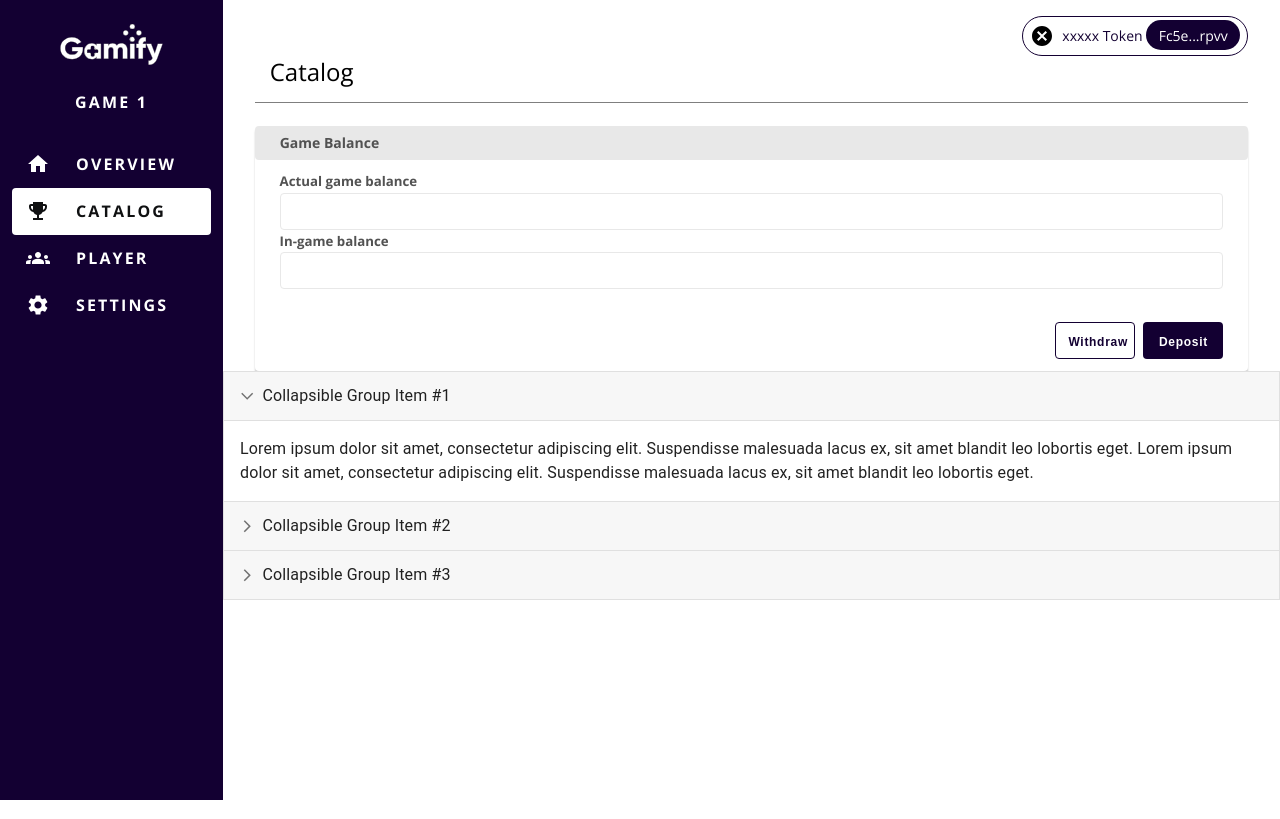
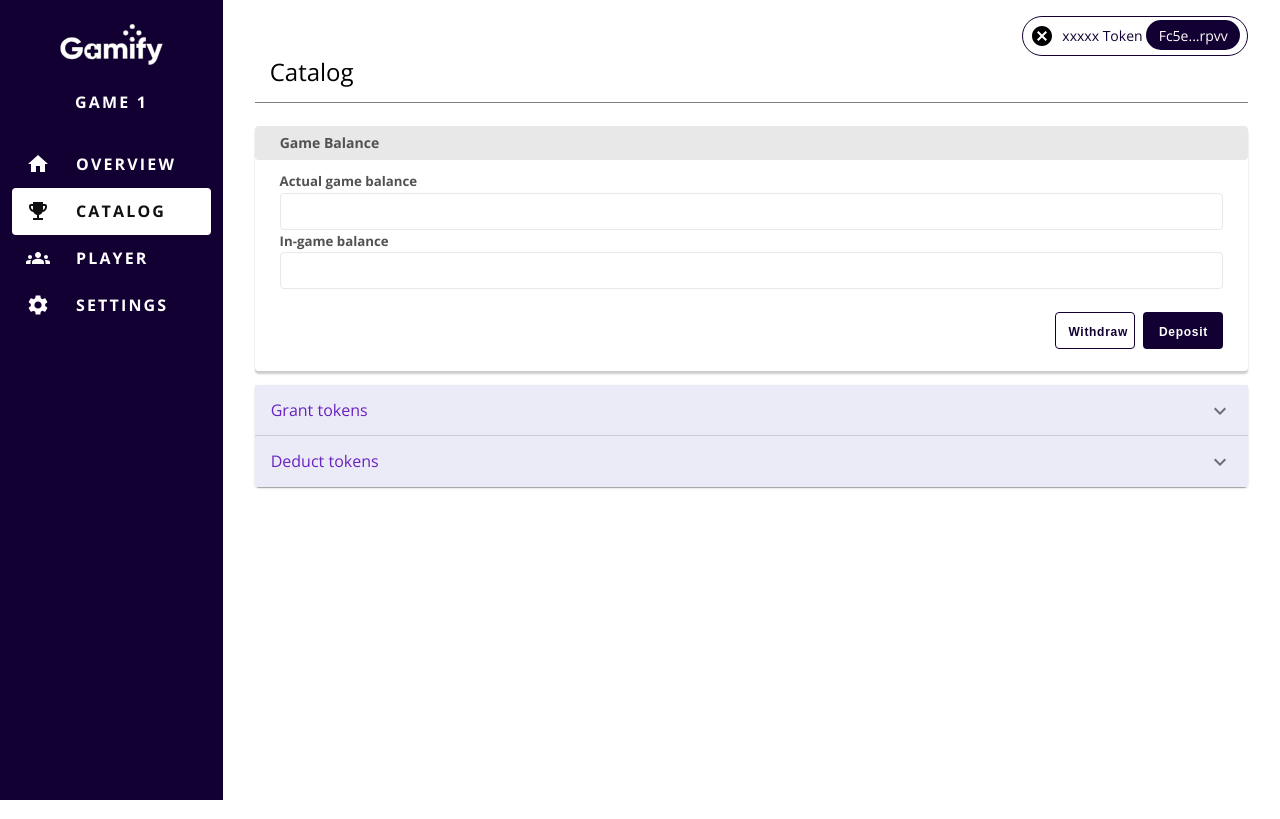
Before and after one commit to Sotatek-NguyenNguyen/gaming-adminpage, a Next.js app: page /catalog in a window 1280 px wide. Built offline with nearby package versions, Linux system fonts and the light colour scheme.

Commit message:
feat: temp accordion done

```diff
--- a/components/UI/Accordion.js
+++ b/components/UI/Accordion.js
@@ -1,93 +1,87 @@
-import * as React from 'react';
-import { styled } from '@mui/material/styles';
-import ArrowForwardIosSharpIcon from '@mui/icons-material/ArrowForwardIosSharp';
-import MuiAccordion from '@mui/material/Accordion';
-import MuiAccordionSummary from '@mui/material/AccordionSummary';
-import MuiAccordionDetails from '@mui/material/AccordionDetails';
-import Typography from '@mui/material/Typography';
+import * as React from "react";
+import Accordion from "@mui/material/Accordion";
+import AccordionSummary from "@mui/material/AccordionSummary";
+import AccordionDetails from "@mui/material/AccordionDetails";
+import Typography from "@mui/material/Typography";
+import ExpandMoreIcon from "@mui/icons-material/ExpandMore";
+import Input from "./Input.js";
+import Button from "./Button.js";
 
-const Accordion = styled((props) => (
-  <MuiAccordion disableGutters elevation={0} square {...props} />
-))(({ theme }) => ({
-  border: `1px solid ${theme.palette.divider}`,
-  '&:not(:last-child)': {
-    borderBottom: 0,
-  },
-  '&:before': {
-    display: 'none',
-  },
-}));
+export default function SimpleAccordion() {
+  return (
+    <div className="accordion-list">
+      <Accordion>
+        <AccordionSummary
+          sx={{ background: "#EBEAF7", color: "#6823BF" }}
+          expandIcon={<ExpandMoreIcon />}
+          aria-controls="panel1a-content"
+          id="panel1a-header"
+        >
+          <Typography variant="h7">Grant tokens</Typography>
+        </AccordionSummary>
 
-const AccordionSummary = styled((props) => (
-  <MuiAccordionSummary
-    expandIcon={<ArrowForwardIosSharpIcon sx={{ fontSize: '0.9rem' }} />}
-    {...props}
-  />
-))(({ theme }) => ({
-  backgroundColor:
-    theme.palette.mode === 'dark'
-      ? 'rgba(255, 255, 255, .05)'
-      : 'rgba(0, 0, 0, .03)',
-  flexDirection: 'row-reverse',
-  '& .MuiAccordionSummary-expandIconWrapper.Mui-expanded': {
-    transform: 'rotate(90deg)',
-  },
-  '& .MuiAccordionSummary-content': {
-    marginLeft: theme.spacing(1),
-  },
-}));
+        <AccordionDetails>
+          <form>
+            <label htmlFor="token-amount">
+              <h5>Enter Token amount: * </h5>
+            </label>
+            <Input placeholder="Token Amount" type="text" id="token-amount" />
 
-const AccordionDetails = styled(MuiAccordionDetails)(({ theme }) => ({
-  padding: theme.spacing(2),
-  borderTop: '1px solid rgba(0, 0, 0, .125)',
-}));
+            <label htmlFor="wallet-address">
+              <h5>Destination Wallet address: *</h5>
+            </label>
+            <Input
+              placeholder="Player’s wallet address"
+              type="text"
+              id="wallet-address"
+            />
 
-export default function CustomizedAccordions() {
-  const [expanded, setExpanded] = React.useState('panel1');
+            <label htmlFor="transition-note">
+              <h5>Transation Note: *</h5>
+            </label>
+            <Input type="text" id="wallet-address" />
 
-  const handleChange = (panel) => (event, newExpanded) => {
-    setExpanded(newExpanded ? panel : false);
-  };
+            <div className="form-actions">
+              <Button className="btn-main">Grant</Button>
+            </div>
+          </form>
+        </AccordionDetails>
+      </Accordion>
 
-  return (
-    <div>
-      <Accordion expanded={expanded === 'panel1'} onChange={handleChange('panel1')}>
-        <AccordionSummary aria-controls="panel1d-content" id="panel1d-header">
-          <Typography>Collapsible Group Item #1</Typography>
+      <Accordion>
+        <AccordionSummary
+          sx={{ background: "#EBEAF7", color: "#6823BF" }}
+          expandIcon={<ExpandMoreIcon />}
+          aria-controls="panel2a-content"
+          id="panel2a-header"
+        >
+          <Typography variant="h7">Deduct tokens</Typography>
         </AccordionSummary>
         <AccordionDetails>
-          <Typography>
-            Lorem ipsum dolor sit amet, consectetur adipiscing elit. Suspendisse
-            malesuada lacus ex, sit amet blandit leo lobortis eget. Lorem ipsum dolor
-            sit amet, consectetur adipiscing elit. Suspendisse malesuada lacus ex,
-            sit amet blandit leo lobortis eget.
-          </Typography>
-        </AccordionDetails>
-      </Accordion>
-      <Accordion expanded={expanded === 'panel2'} onChange={handleChange('panel2')}>
-        <AccordionSummary aria-controls="panel2d-content" id="panel2d-header">
-          <Typography>Collapsible Group Item #2</Typography>
-        </AccordionSummary>
-        <AccordionDetails>
-          <Typography>
-            Lorem ipsum dolor sit amet, consectetur adipiscing elit. Suspendisse
-            malesuada lacus ex, sit amet blandit leo lobortis eget. Lorem ipsum dolor
-            sit amet, consectetur adipiscing elit. Suspendisse malesuada lacus ex,
-            sit amet blandit leo lobortis eget.
-          </Typography>
-        </AccordionDetails>
-      </Accordion>
-      <Accordion expanded={expanded === 'panel3'} onChange={handleChange('panel3')}>
-        <AccordionSummary aria-controls="panel3d-content" id="panel3d-header">
-          <Typography>Collapsible Group Item #3</Typography>
-        </AccordionSummary>
-        <AccordionDetails>
-          <Typography>
-            Lorem ipsum dolor sit amet, consectetur adipiscing elit. Suspendisse
-            malesuada lacus ex, sit amet blandit leo lobortis eget. Lorem ipsum dolor
-            sit amet, consectetur adipiscing elit. Suspendisse malesuada lacus ex,
-            sit amet blandit leo lobortis eget.
-          </Typography>
+          <form>
+            <label htmlFor="token-amount">
+              <h5>Enter Token amount: * </h5>
+            </label>
+            <Input placeholder="Token Amount" type="text" id="token-amount" />
+
+            <label htmlFor="wallet-address">
+              <h5>Originate Player’s wallet address: *</h5>
+            </label>
+            <Input
+              placeholder="Player’s wallet address"
+              type="text"
+              id="wallet-address"
+            />
+
+            <label htmlFor="transition-note">
+              <h5>Transation Note: *</h5>
+            </label>
+            <Input type="text" id="wallet-address" />
+
+            <div className="form-actions">
+              <Button className="btn-main">Deduct</Button>
+            </div>
+          </form>
         </AccordionDetails>
       </Accordion>
     </div>
--- a/pages/catalog/index.js
+++ b/pages/catalog/index.js
@@ -2,7 +2,7 @@ import React from "react";
 import Layout from "../../components/Layouts/Layout";
 import Input from "../../components/UI/Input.js";
 import Button from "../../components/UI/Button.js";
-import CustomizedAccordions from "../../components/UI/Accordion";
+import SimpleAccordion from "../../components/UI/Accordion";
 
 function CatalogPage() {
   return (
@@ -17,12 +17,12 @@ function CatalogPage() {
             <label htmlFor="actual-game">
               <h5>Actual game balance</h5>
             </label>
-            <Input id="actual-game" />
+            <Input type="number" id="actual-game" />
 
             <label htmlFor="in-game">
               <h5>In-game balance</h5>
             </label>
-            <Input id="in-game" />
+            <Input type="number" id="in-game" />
 
             <div className="form-actions">
               <Button className='btn-main--outline'>Withdraw</Button>
@@ -31,7 +31,7 @@ function CatalogPage() {
           </form>
         </div>
       </div>
-      <CustomizedAccordions />
+      <SimpleAccordion />
     </div>
   );
 }
--- a/sass/pages/_catalog.scss
+++ b/sass/pages/_catalog.scss
@@ -22,7 +22,18 @@
 
     &__content {
       height: calc(100% - 34px);
+    }
+  }
 
+  .accordion-list {
+    width: 94%;
+    margin: 0 auto;
+    padding: 14px 0;
+  }
+}
+
+.form-container__content,
+.accordion-list {
   form {
     display: flex;
     margin: 0 auto;
@@ -46,7 +57,7 @@
       display: flex;
       justify-content: flex-end;
       align-items: flex-end;
-          height: 70px;
+      height: 60px;
 
       button {
         width: 80px;
@@ -56,5 +67,3 @@
     }
   }
 }
-  }
-}
```
Also changed, not shown: 1 other file (tests, documents, lock files or other folders). Lines whose indentation alone changed are shown as unchanged.
